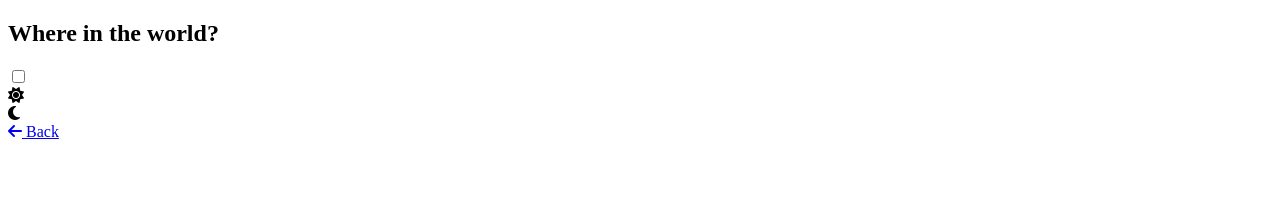
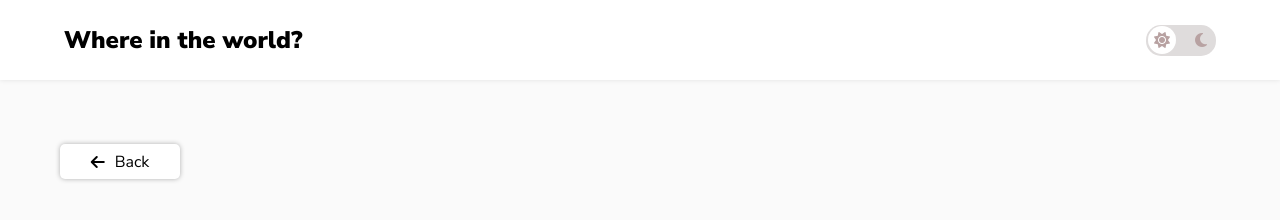
Before and after one commit to gsuiz/Countries, a plain HTML site: page informations/pais.html in a window 1280 px wide. Drawn offline with Linux system fonts and the light colour scheme; the site is published under a folder, as on GitHub Pages, so addresses that start at the root find nothing.

Commit message:
Update pais.html

```diff
--- a/informations/pais.html
+++ b/informations/pais.html
@@ -3,8 +3,8 @@
 <head>
     <meta charset="UTF-8">
     <meta name="viewport" content="width=device-width, initial-scale=1.0">
-    <link rel="stylesheet" href="/css/style.css">
-    <link rel="stylesheet" href="/css/breakpoints.css">
+    <link rel="stylesheet" href="../css/style.css">
+    <link rel="stylesheet" href="../css/breakpoints.css">
     <link rel="stylesheet" href="../fontawesome/css/all.min.css">
     <link rel="preconnect" href="https://fonts.googleapis.com">
     <link rel="preconnect" href="https://fonts.gstatic.com" crossorigin>
```
